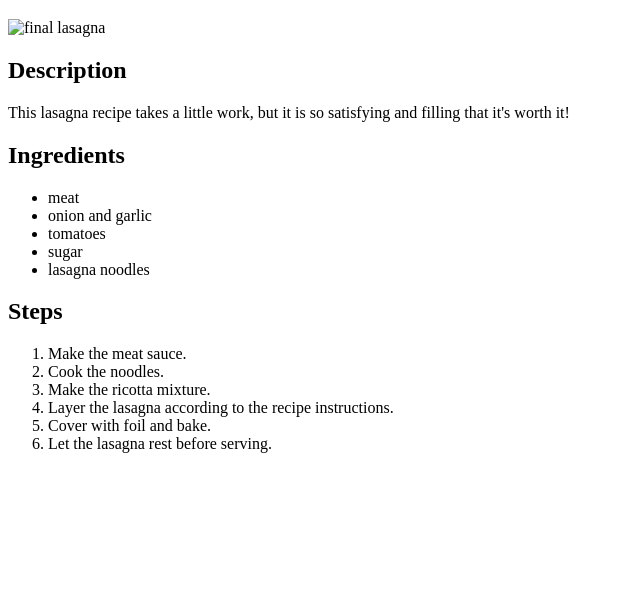
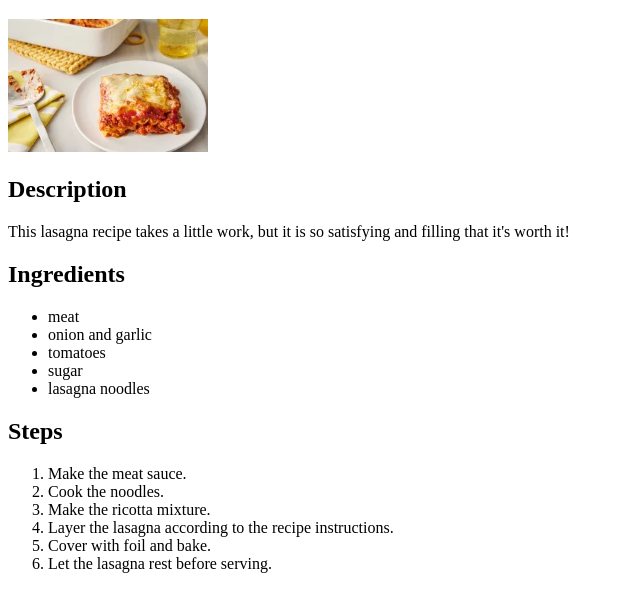
Before and after one commit to Melshine/odin-recipes, a plain HTML site: page recipes/lasagna.html in a window 1280 px wide. Shown: the part 87-698 px from the top of the page, without its empty margins (0-640 px from the left). Drawn offline with Linux system fonts and the light colour scheme.

Commit message:
Add lasagna image

```diff
--- a/recipes/lasagna.html
+++ b/recipes/lasagna.html
@@ -8,7 +8,7 @@
 <body>
     <a href="../index.html">Home</a>
     <h1>Lasagna</h1>
-    <img src="" alt="final lasagna">
+    <img src="../images/lasagna.webp" alt="final lasagna" width="200px">
     <h2>Description</h2>
     <p>This lasagna recipe takes a little work, but it is so satisfying and filling that it's worth it!</p>
     <h2>Ingredients</h2>
```
Also changed, not shown: images/lasagna.webp (added).
